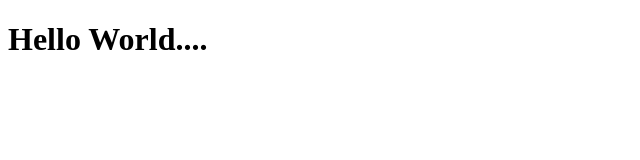
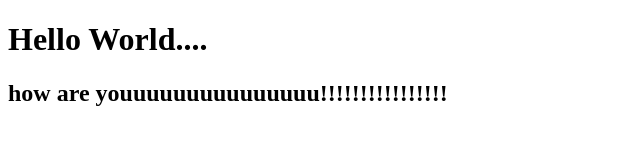
Before and after one commit to HinaChute/Devops, a plain HTML site: page index.html in a window 1280 px wide. Shown: the whole page, without its empty margins (0-640 px from the left). Drawn offline with Linux system fonts and the light colour scheme.

Commit message:
file update

```diff
--- a/index.html
+++ b/index.html
@@ -7,5 +7,6 @@
 </head>
 <body>
     <h1>Hello World....</h1>
+    <h2>how are youuuuuuuuuuuuuuu!!!!!!!!!!!!!!!!</h2>
 </body>
 </html>
```
